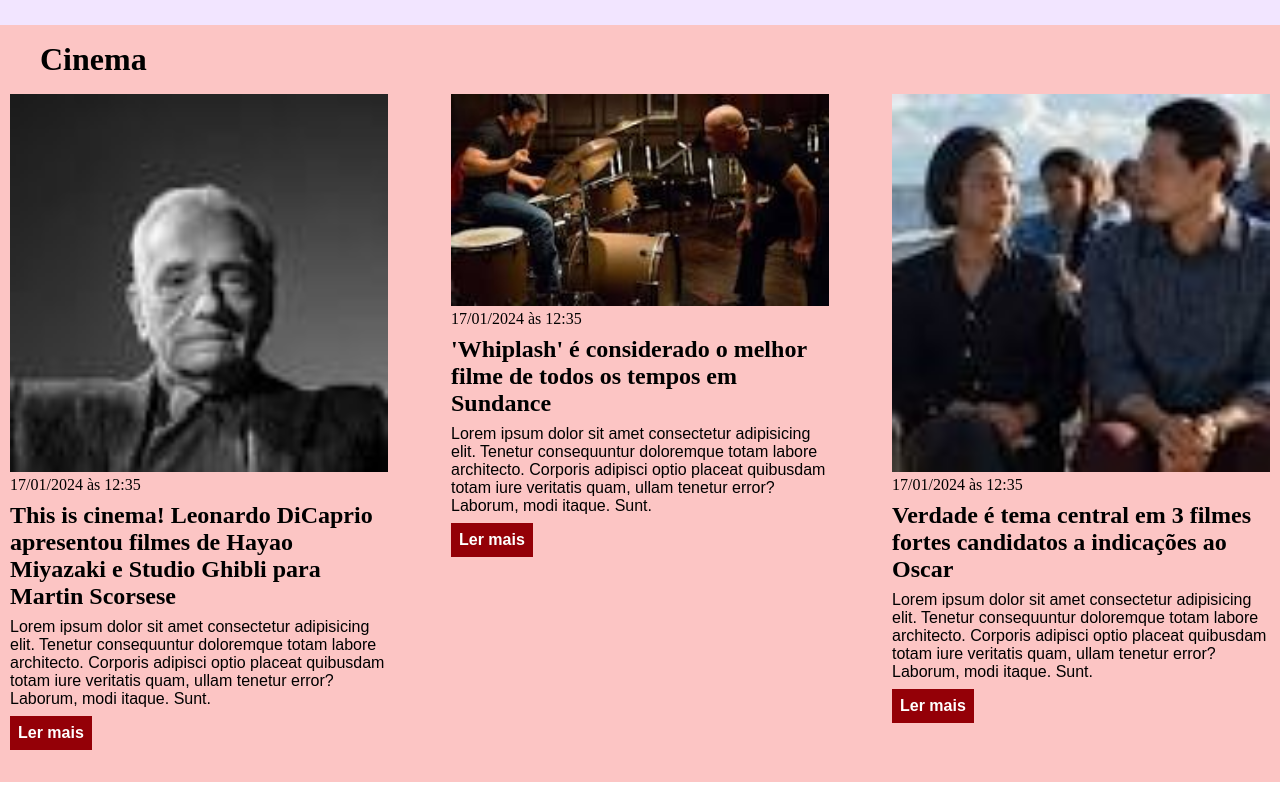
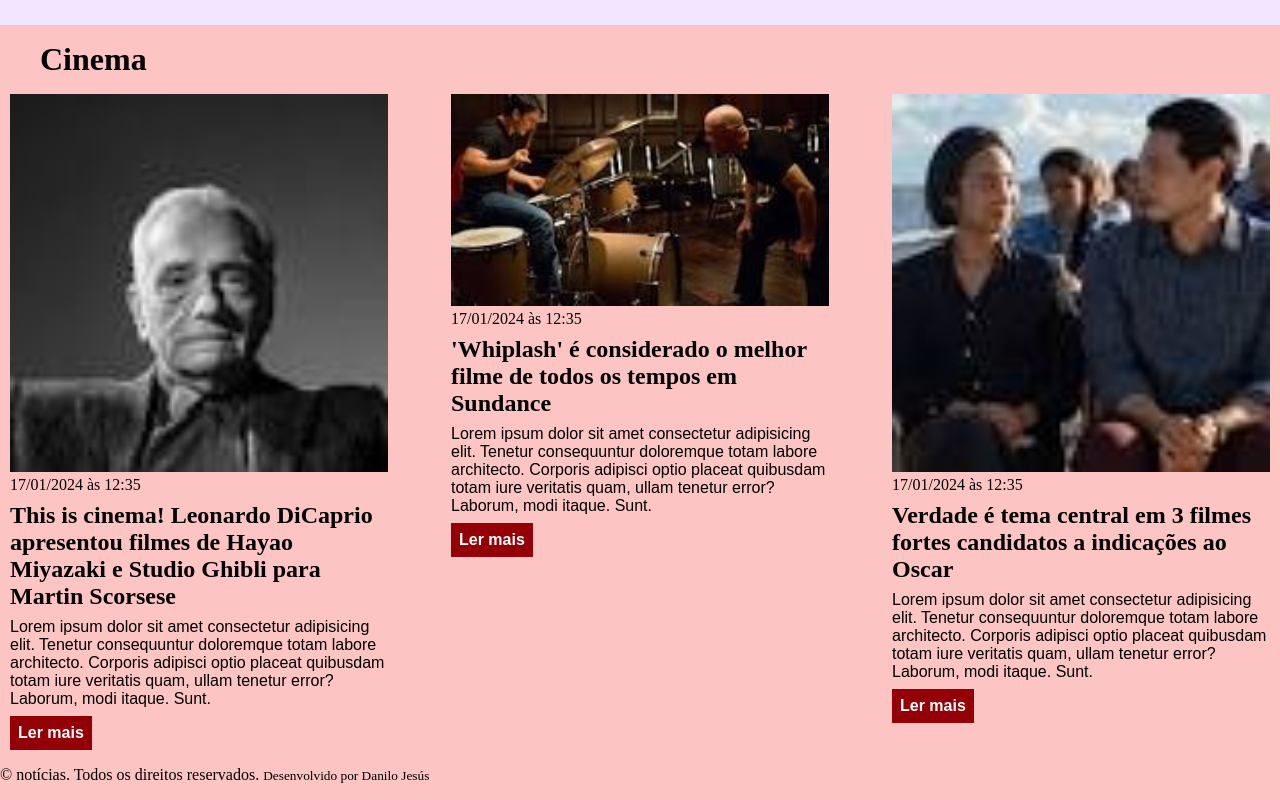
Before and after one commit to DaniloJesus21/curso_ebac_frontend, a plain HTML site: page html /index.html in a window 1280 px wide. Shown: the part 1889-2689 px from the top of the page. Drawn offline with Linux system fonts and the light colour scheme; files that its build step writes are made by us from their sources; files whose address does not match are found by name.

Commit message:
Update index.html

```diff
--- a/html /index.html
+++ b/html /index.html
@@ -188,6 +188,13 @@
                 </article>
             </div>
         </div>
+        <footer>
+            <div class="footer-container">
+                <p>&copy; notícias. Todos os direitos reservados.
+                    <small>Desenvolvido por Danilo Jesús</small>
+                </p>
+            </div>
+        </footer>
     </section>
 </body>
 </html>
```
